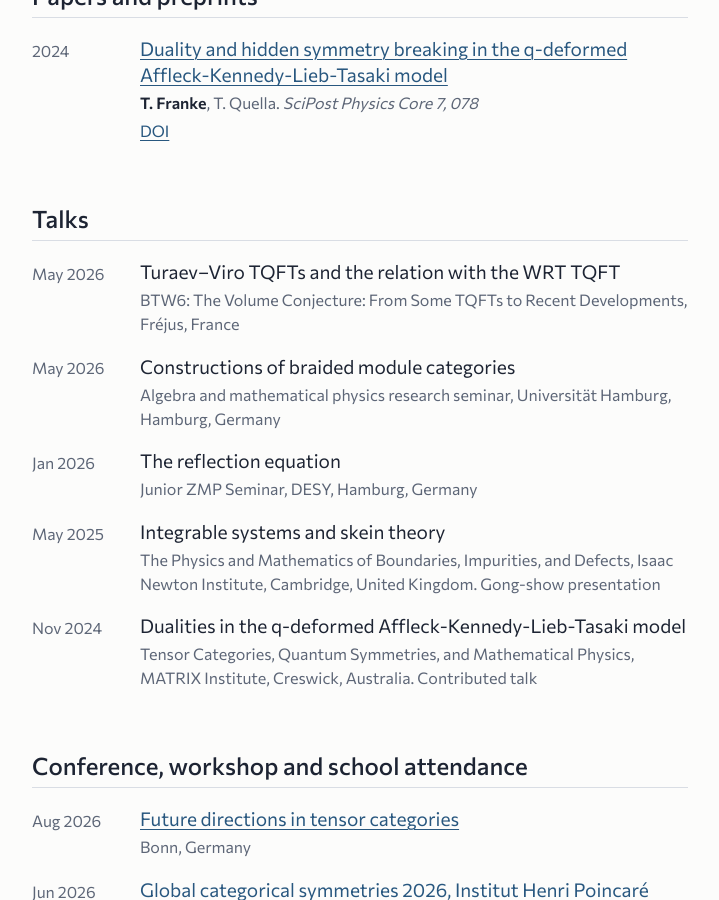
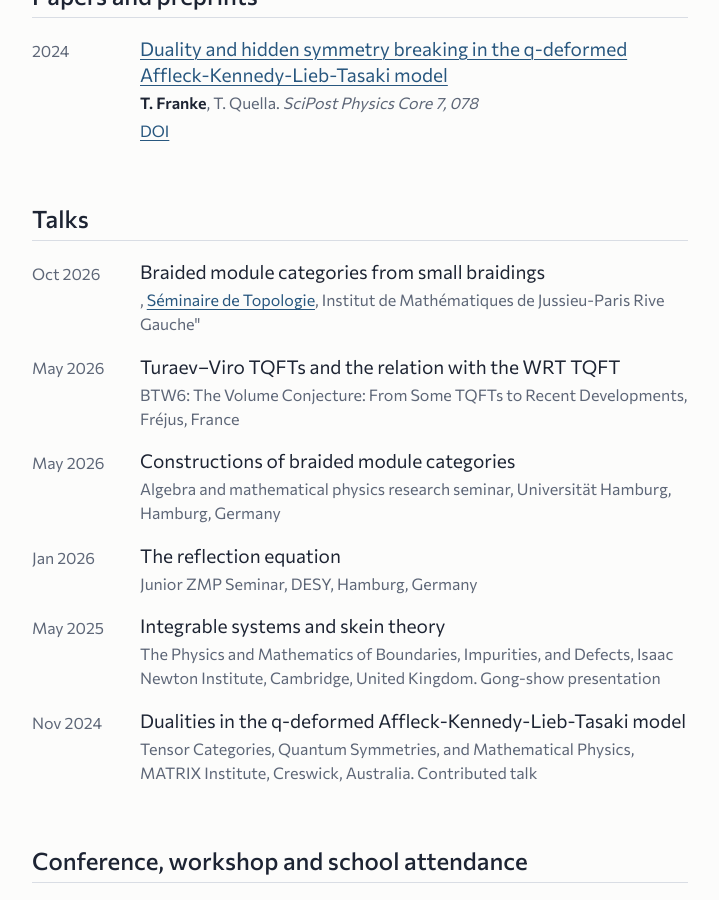
Before and after one commit to TylerFranke/TylerFranke.github.io, a Jekyll site: the page built from index.html, in a window 1280 px wide and 900 px high, scrolled down 1113 px. Shown: the whole window, without its empty margins (280-999 px from the left). Built offline with Jekyll 4.4.1, drawn with Linux system fonts in a browser that asks for light colours.

Commit message:
Add talk on braided module categories

```diff
--- a/_data/talks.yml
+++ b/_data/talks.yml
@@ -9,6 +9,11 @@
 #   kind:     "Invited talk"         # optional
 #   url:      "https://..."          # optional link to the event
 #   slides:   "/assets/slides/file.pdf"   # optional
+
+
+-  title:     "Braided module categories from small braidings"
+   location: <a href="https://www.imj-prg.fr/gestion/evenement/affSeance/11044">Séminaire de Topologie</a>, Institut de Mathématiques de Jussieu-Paris Rive Gauche"
+   date:     2026-10-13
 
 - title:    "Turaev–Viro TQFTs and the relation with the WRT TQFT"
   event:    "BTW6: The Volume Conjecture: From Some TQFTs to Recent Developments"
```
